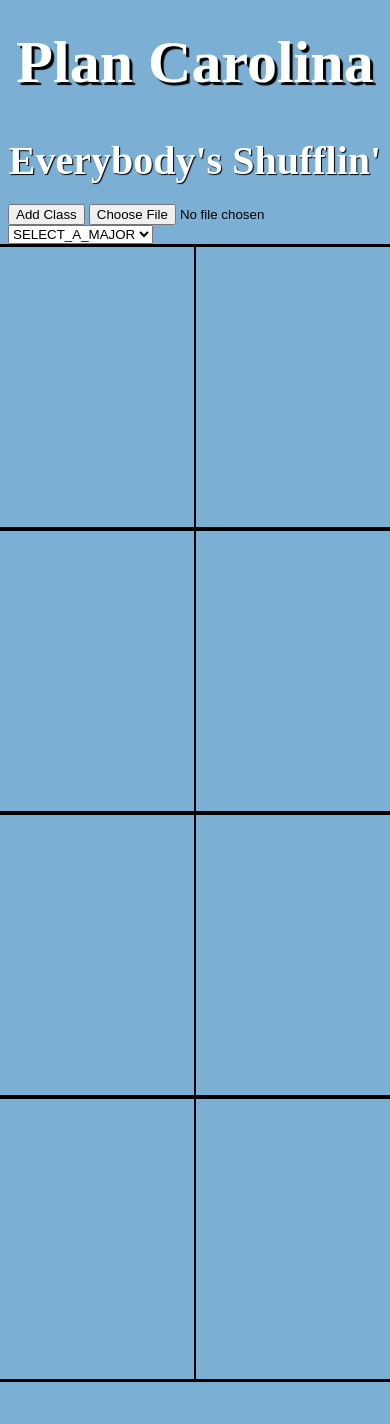
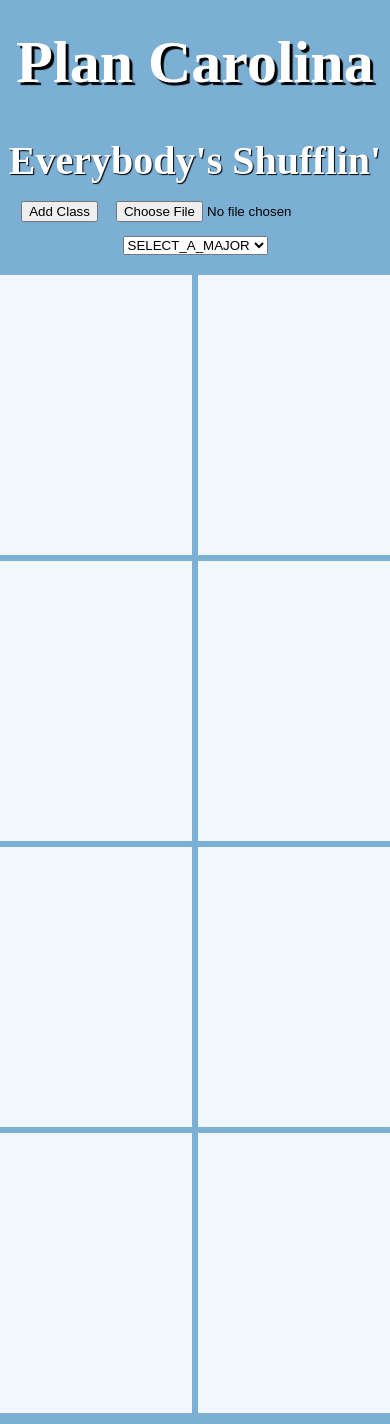
Before and after one commit to kate-goldenring/PlanCarolina, a PHP site: page / in a window 390 px wide; the page is wider, and only the part inside the window is pictured. Before the commit the page ends 1382 px from the top of that part, so only its background shows below. Run offline with PHP 8.4, Linux system fonts and the light colour scheme.

Commit message:
media imaging and coloring

```diff
--- a/index.html
+++ b/index.html
@@ -3,17 +3,19 @@
 
 <head>
   <script type="text/javascript" src="scripts/jquery-3.1.1.min.js"> </script>
- <script type="text/javascript" src="scripts/Sortable.js"> </script>
+  <script type="text/javascript" src="scripts/Sortable.js"> </script>
+  <link href="https://fonts.googleapis.com/css?family=Lato" rel="stylesheet">
   <link href="styles/style.css" rel="stylesheet" type="text/css">
   <title>My test page</title>
 </head>
 <body>
-  <h1 class="titl"> Plan Carolina </h1>
-  <h2> Everybody's Shufflin' </h2>
-
+<div class="titles">
+<h1 class="title"> Plan Carolina </h1>
+<h2> Everybody's Shufflin' </h2>
+</div>
+<div class="options">
 <button> Add Class </button>
 <input type="file" id="fileInput">
-<br>
 <select name="select" id = 'major'>
   <option value="value1">SELECT_A_MAJOR</option>
   <option value="value1">CS_BA</option>
@@ -21,6 +23,7 @@
   <option value="value3">LING</option>
   <option value="value3">ECON</option>
 </select>
+</div>
 <br>
   <div class="large_box">
 
--- a/scripts/main.js
+++ b/scripts/main.js
@@ -13,30 +13,35 @@ select.onchange = function () {
   var selValue = select.options[selIndex].innerHTML;
   console.log(selValue);
 
+  var greenColor = 'hsl(120, 80%, 80%)';
+  var purpleColor = 'hsl(260, 80%, 80%)';
+  var yellowColor = 'hsl(60, 80%, 80%)';
+  var redColor = 'hsl(0, 80%, 70%)';
+
     if (selValue== "CS_BS") {
       for(j =0; j< CS_BS.length; j++){
 
-        addClass(CS_BS[j], 'purple');
+        addClass(CS_BS[j], purpleColor);
       }
     }
  if (selValue== "CS_BA") {
       for(j =0; j< CS_BA.length; j++){
 
-        addClass(CS_BA[j], 'red');
+        addClass(CS_BA[j], redColor);
       }
     }
 
      if (selValue== "LING") {
       for(j =0; j< LING.length; j++){
 
-        addClass(LING[j], 'green');
+        addClass(LING[j], greenColor);
       }
     }
 
      if (selValue== "ECON") {
       for(j =0; j< ECON.length; j++){
 
-        addClass(ECON[j], 'yellow');
+        addClass(ECON[j], yellowColor);
       }
     }
 
--- a/styles/style.css
+++ b/styles/style.css
@@ -1,4 +1,4 @@
-.titl{
+.title{
   font-size: 60px;
   text-align: center;
   margin: 0;
@@ -9,14 +9,27 @@
 body{
   background: #7BAFD4;
 }
+
+.options {
+  display: inline-block;
+  position: absolute;
+  right: 0px;
+  top: 50px;
+  width: 200px;
+}
+
+.options * {
+  margin: 7px;
+}
+
 .large_box{
-
   display: inline-flex;
   position: relative;
   left: 50%;
   transform: translateX(-50%);
   flex-direction: column;
-
+  text-align: center;
+  font-family: Lato, 'Helvetica Neue'
 }
 .rows{
   display: flex;
@@ -31,6 +44,14 @@ body{
 
 
 }
+
+.titles {
+  display: inline-block;
+  position: relative;
+  left: 50%;
+  transform: translateX(-50%);
+}
+
 h2{
   font-size: 40px;
   text-align: center;
@@ -43,15 +64,37 @@ h2{
 i{
   color: black;
   margin-left: 250px;
+  font-style: normal;
+  font-size: 14px;
 }
 
-.course_box{
+i:hover {
+  color: white;
+  cursor: pointer;
+}
+
+.course_box {
   height: 40px;
   width: 400px;
   background: grey;
+  border: 1px solid hsla(0, 0%, 0%, 0.6);
+  box-sizing: border-box;
+  line-height: 35px;
+}
 
+.semester_box {
+  border: 3px solid #7BAFD4;
+  background: hsla(0, 0%, 100%, 0.9);
+}
 
+@media (max-width: 790px) {
+  .options {
+    text-align: center;
+    width: 100%;
+    position: relative;
+    top: -10px;
   }
-div{
-   border: 1px solid black;
+  .titles {
+    text-align: center;
   }
+}
```
Lines whose indentation alone changed are shown as unchanged.
